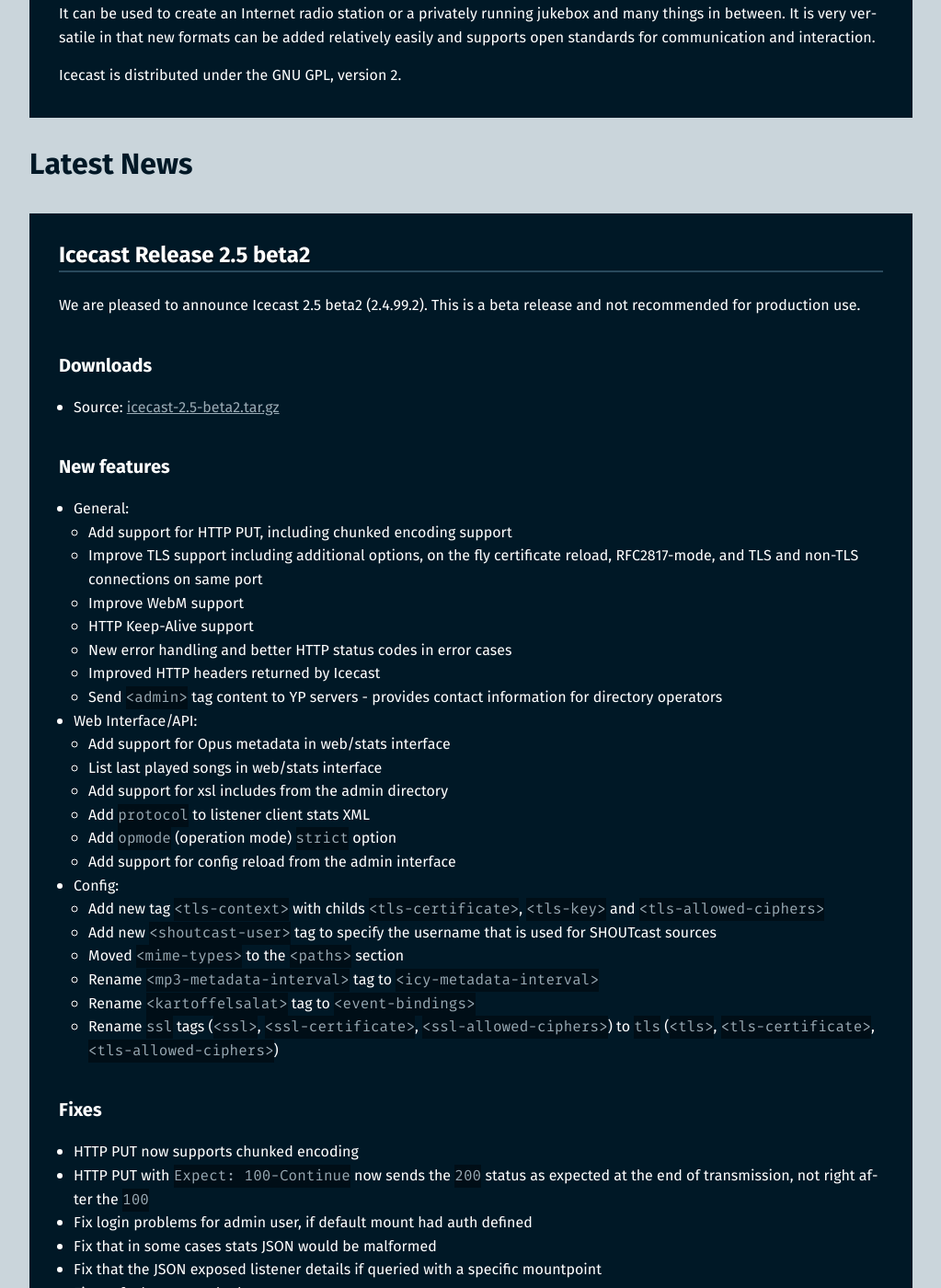
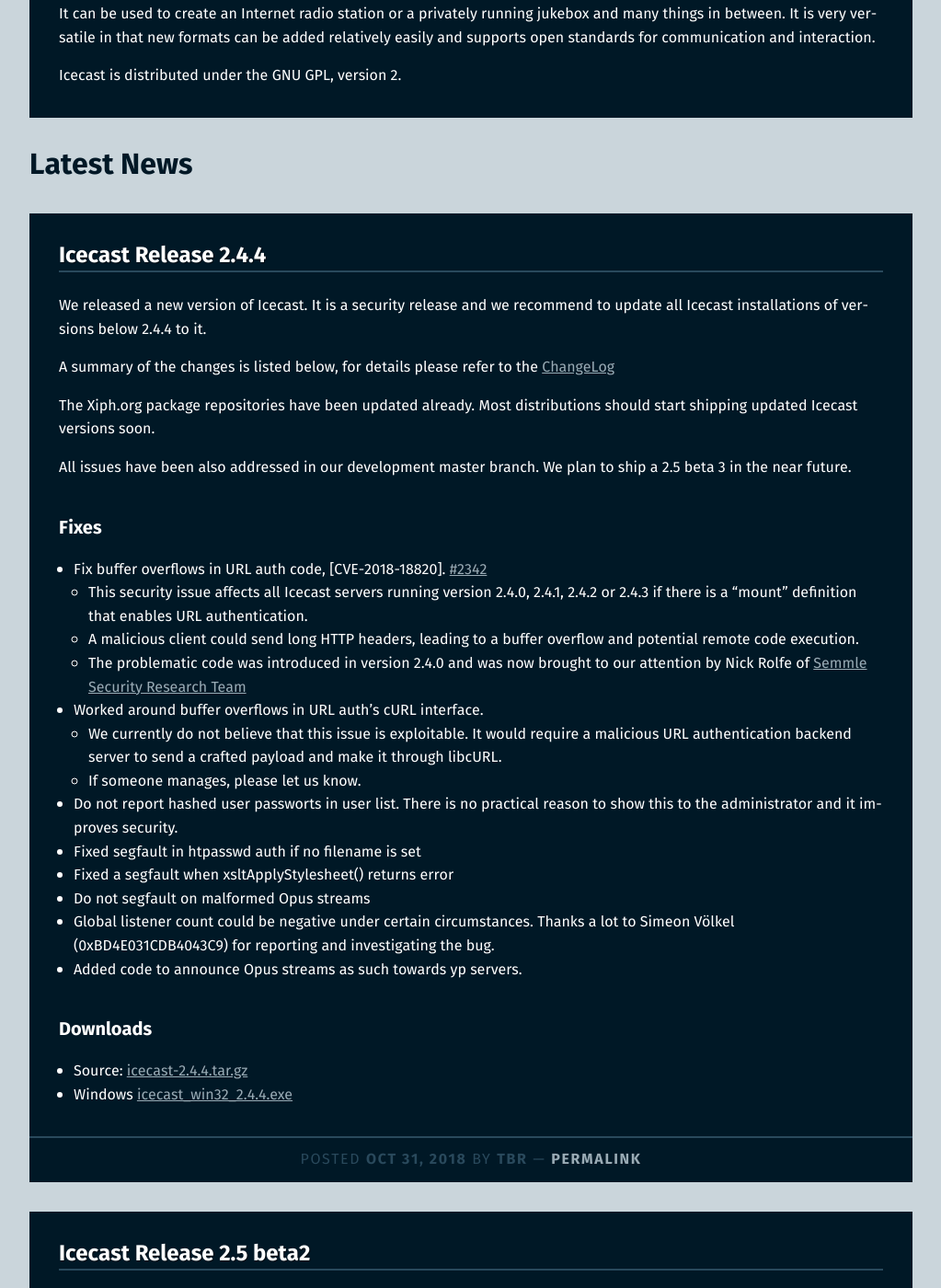
Before and after one commit to barionleg/Xipho, a Jekyll site: the page built from index.html, in a window 1280 px wide and 1400 px high, scrolled down 424 px. Shown: the whole window at 92% size, without its empty margins (128-1151 px from the left). Built offline with Jekyll 4.4.1, drawn with Linux system fonts in a browser that asks for light colours; some of the changed text lies outside the part shown.

Commit message:
Icecast 2.4.4 release announcement

```diff
--- /dev/null
+++ b/_posts/2018-10-31-icecast-release_2_4_4.md
@@ -0,0 +1,40 @@
+---
+layout: post
+title:  "Icecast Release 2.4.4"
+date:   2018-10-31 23:42:05
+author: tbr
+categories: icecast release
+---
+
+We released a new version of Icecast. It is a security release and we recommend to update all Icecast installations of versions below 2.4.4 to it.
+
+A summary of the changes is listed below, for details please refer
+to the [ChangeLog](https://gitlab.xiph.org/xiph/icecast-server/blob/release-2.4.4/ChangeLog)
+
+The Xiph.org package repositories have been updated already. Most distributions should start shipping updated Icecast versions soon.
+
+All issues have been also addressed in our development master branch. We plan to ship a 2.5 beta 3 in the near future.
+
+## Fixes
+
+-   Fix buffer overflows in URL auth code, [CVE-2018-18820]. [#2342]
+    * This security issue affects all Icecast servers running version 2.4.0, 2.4.1, 2.4.2 or 2.4.3 if there is a "mount" definition that enables URL authentication.
+    * A malicious client could send long HTTP headers, leading to a buffer overflow and potential remote code execution.
+    * The problematic code was introduced in version 2.4.0 and was now brought to our attention by Nick Rolfe of [Semmle Security Research Team](https://lgtm.com/security)
+-   Worked around buffer overflows in URL auth's cURL interface.
+    * We currently do not believe that this issue is exploitable. It would require a malicious URL authentication backend server to send a crafted payload and make it through libcURL.
+    * If someone manages, please let us know.
+-   Do not report hashed user passworts in user list. There is no practical reason to show this to the administrator and it improves security.
+-   Fixed segfault in htpasswd auth if no filename is set
+-   Fixed a segfault when xsltApplyStylesheet() returns error
+-   Do not segfault on malformed Opus streams
+-   Global listener count could be negative under certain circumstances. Thanks a lot to Simeon Völkel (0xBD4E031CDB4043C9) for reporting and investigating the bug.
+-   Added code to announce Opus streams as such towards yp servers.
+
+
+## Downloads
+
+-   Source: [icecast-2.4.4.tar.gz](http://downloads.xiph.org/releases/icecast/icecast-2.4.4.tar.gz)
+-   Windows [icecast_win32_2.4.4.exe](http://downloads.xiph.org/releases/icecast/icecast_win32_2.4.4.exe)
+
+[#2342]: https://gitlab.xiph.org/xiph/icecast-server/issues/2342
--- a/download.md
+++ b/download.md
@@ -5,16 +5,16 @@ download:
   linux:
     format:      ".tar.gz"
     size:        "2.3 MB"
-    url:         "http://downloads.xiph.org/releases/icecast/icecast-2.4.3.tar.gz"
+    url:         "http://downloads.xiph.org/releases/icecast/icecast-2.4.4.tar.gz"
     description: "Source Tarball"
   windows:
     format:      ".exe"
-    size:        "4.9 MB"
-    url:         "http://downloads.xiph.org/releases/icecast/icecast_win32_2.4.3.exe"
+    size:        "5.0 MB"
+    url:         "http://downloads.xiph.org/releases/icecast/icecast_win32_2.4.4.exe"
     description: "Binary Installer"
 ---
 <div class="article" id="current-release" markdown="1">
-# Icecast Current Release (2.4.3)
+# Icecast Current Release (2.4.4)
 
 The latest Icecast release can be downloaded below. For Windows there is a binary release in an installer, for Linux/UNIX
 we provide the sources.
```
